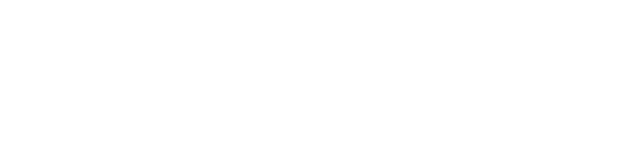
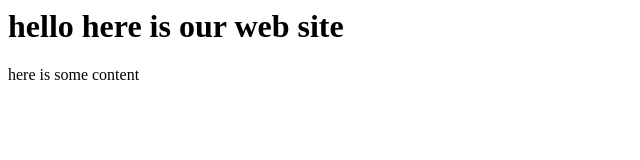
Before and after one commit to Adiseshu1/My-First-Project, a plain HTML site: page index.html in a window 1280 px wide. Shown: the whole page, without its empty margins (0-640 px from the left). Drawn offline with Linux system fonts and the light colour scheme.

Commit message:
added content to index.html

```diff
--- a/index.html
+++ b/index.html
@@ -1,3 +1,6 @@
 <html lang="en">
-
+<body>
+    <h1>hello here is our web site</h1>
+    <p>here is some content</p>
+</body>
 </html>
```
